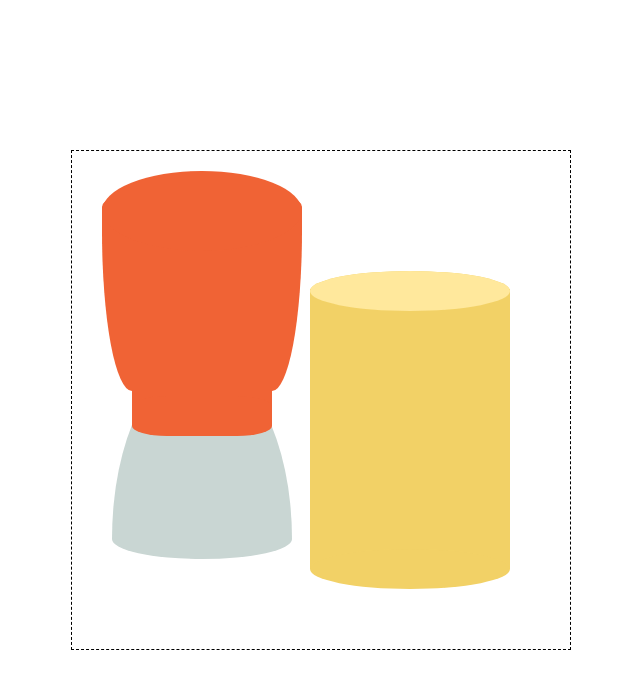
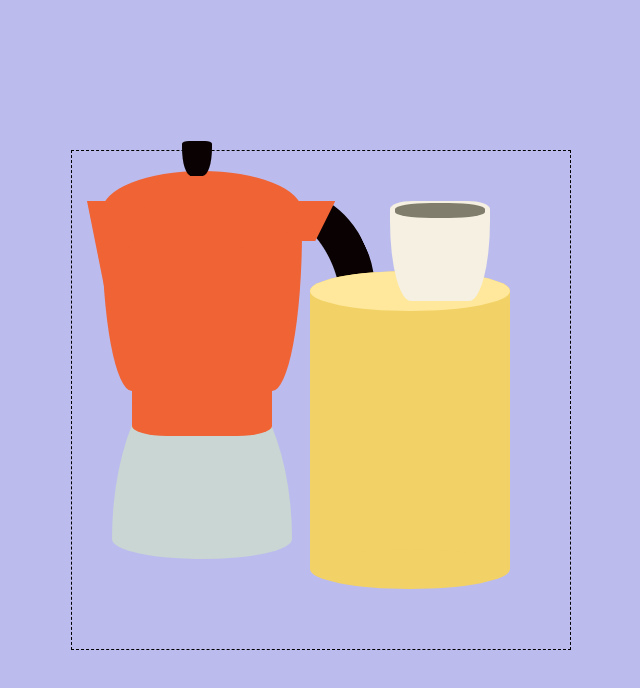
Before and after one commit to CloudburstAqua/css_still_life, a plain HTML site: page index.html in a window 1280 px wide. Shown: the whole page, without its empty margins (319-959 px from the left). Drawn offline with Linux system fonts and the light colour scheme.

Commit message:
pot details and mini cup base

```diff
--- a/index.html
+++ b/index.html
@@ -1,6 +1,7 @@
 <style>
-
-  * { box-sizing: border-box; }
+  * {
+    box-sizing: border-box;
+  }
 
   body {
     display: flex;
@@ -8,6 +9,7 @@
     align-items: center;
     min-height: 100vh;
     margin: 0;
+    background: #bbbced;
   }
 
   .frame {
@@ -72,7 +74,7 @@
     top: 40px;
     width: 200px;
     height: 200px;
-    border-radius: 23% 23% 15% 15% / 8% 8% 80% 80% ;
+    border-radius: 23% 23% 15% 15% / 8% 8% 80% 80%;
     background: #f06335;
   }
 
@@ -107,9 +109,70 @@
 
   .pot_tip {
     position: absolute;
+    left: 110px;
+    top: -10px;
+    width: 30px;
+    height: 35px;
     border-radius: 23% 23% 31% 31% / 8% 8% 80% 80%;
     background: #0a0202;
   }
+
+  .pot_spout {
+    position: absolute;
+    left: 15px;
+    top: 50px;
+    width: 0;
+    height: 0;
+    border-left: 20px solid transparent;
+    border-right: 40px solid transparent;
+    border-top: 100px solid #f06335;
+  }
+
+  .pot_handle_or {
+    position: absolute;
+    left: 210px;
+    top: 50px;
+    --p: 20px; /* control the shape (can be percentage) */
+    height: 40px;
+    aspect-ratio: 4/3;
+    clip-path: polygon(var(--p) 100%,calc(100% - var(--p)) 100%,100% 0,0 0);
+    background: #f06335;
+  }
+
+  .pot_handle_blk {
+    rotate: -25deg;
+    position: absolute;
+    --c: 75;
+    /* control the curvature (a percentage value without unit bigger than 50%)*/
+    left: 245px;
+    top: 54;
+    height: 100px;
+    aspect-ratio: 1/2;
+    background: #0a0202;
+    mask: radial-gradient(100% calc(var(--c)*1%) at calc(-100%*cos(asin(50/var(--c)))), #0000 calc(100% - 1px), #000);
+    clip-path: ellipse(100% calc(var(--c)*1%) at left);
+  }
+
+  .cup_base1 {
+    position: absolute;
+    right: 80px;
+    top: 50px;
+    width: 100px;
+    height: 100px;
+    background: #f5f0e1;
+    border-radius: 23% 23% 21% 21% / 8% 8% 80% 80%;
+  }
+
+  .cup_inner1 {
+    position: absolute;
+    right: 85px;
+    top: 52px;
+    width: 90px;
+    height: 15px;
+    border-radius: 40%;
+    background: #807d6c;
+  }
+
 </style>
 
 
@@ -120,8 +183,15 @@
   <div class="pot_lid"></div>
   <div class="pot_mid"></div>
   <div class="pot_mid_curve"></div>
+  <div class="pot_tip"></div>
+  <div class="pot_spout"></div>
+  <div class="pot_handle_blk"></div>
+  <div class="pot_handle_or"></div>
   <div class="can_rect"></div>
   <div class="can_ellipse1"></div>
   <div class="can_ellipse2"></div>
   <div class="can_light"></div>
+  <div class="cup_base1"></div>
+  <div class="cup_inner1"></div>
+
 </div>
```
